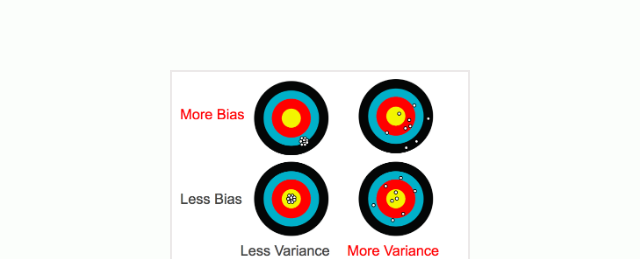
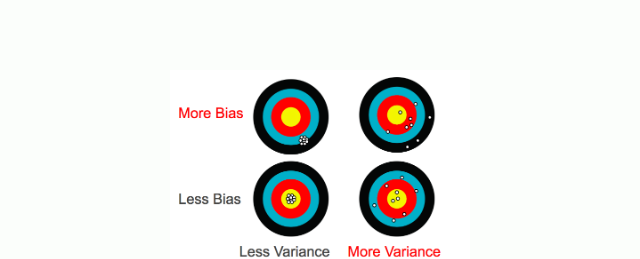
Before and after one commit to marcfranquesa/ai-bias-and-transparency-blog, an Astro site: page /ai-bias-and-transparency-blog/posts/introduction in a window 1280 px wide. Shown: the part 547-806 px from the top of the page, 320-960 px from the left. Built offline with nearby package versions, Linux system fonts and the light colour scheme; Astro itself is replaced by a stand-in of ours.

Commit message:
Remove ugly image border

```diff
--- a/src/styles/base.css
+++ b/src/styles/base.css
@@ -64,10 +64,7 @@
     prose-ol:!text-skin-base
     prose-ul:overflow-x-clip prose-ul:!text-skin-base prose-li:marker:!text-skin-accent
     prose-table:text-skin-base prose-th:border
-    prose-th:border-skin-line prose-td:border
-    prose-td:border-skin-line prose-img:!my-2
-    prose-img:mx-auto prose-img:border-2
-    prose-img:border-skin-line prose-hr:!border-skin-line;
+    prose-th:border-skin-line prose-td:border;
   }
   .prose a {
     @apply break-words hover:!text-skin-accent;
```
